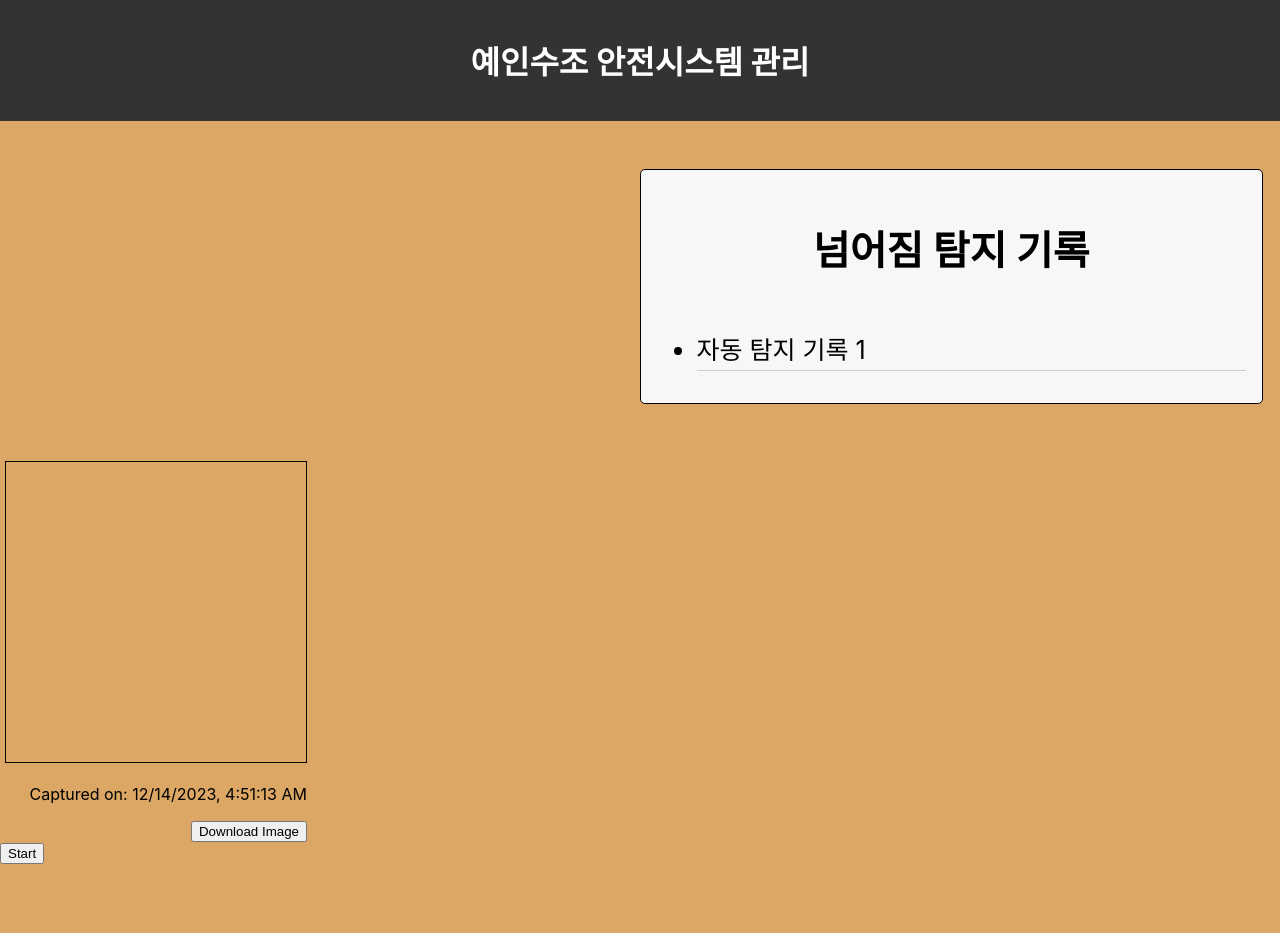
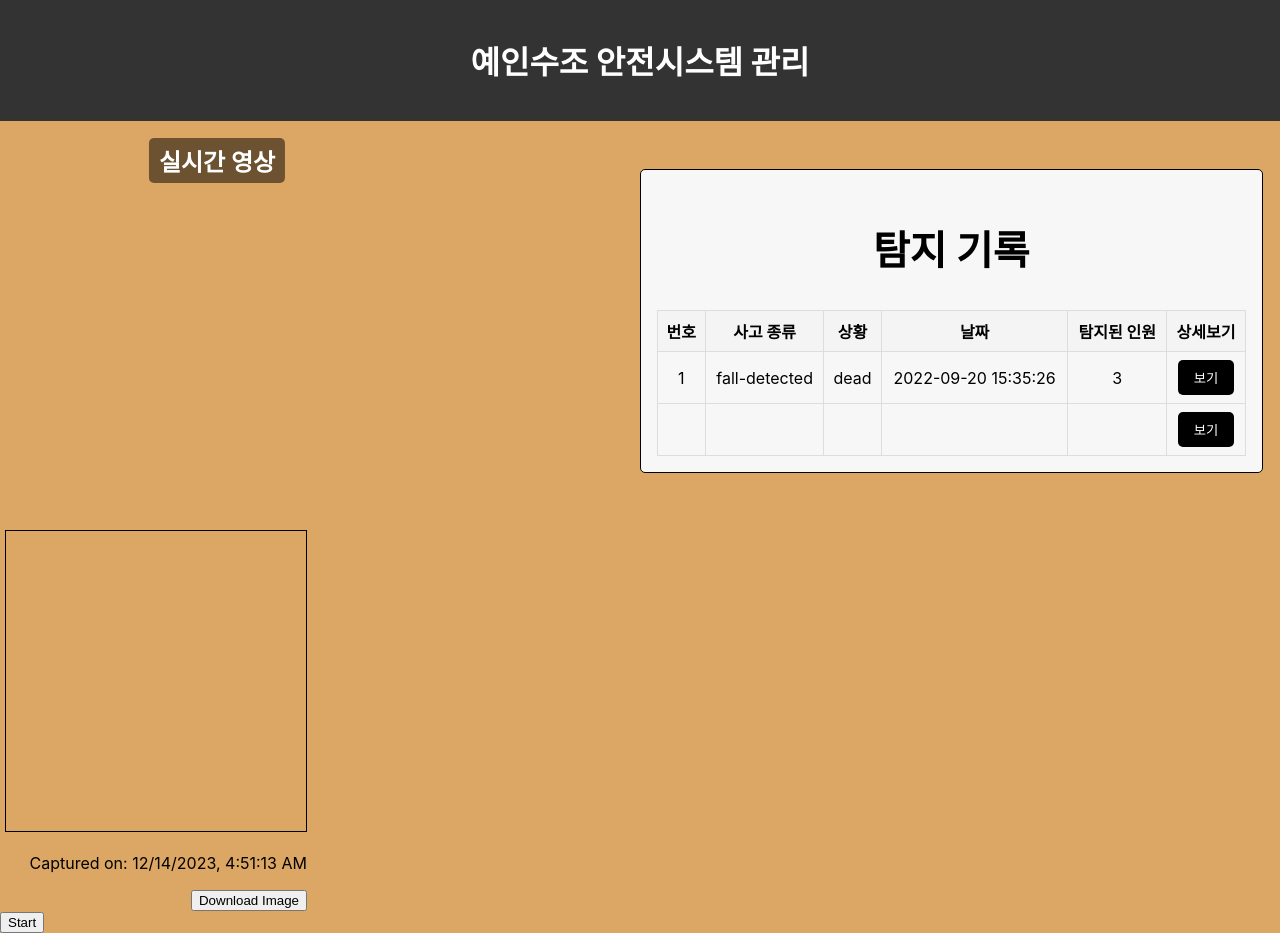
Before and after one commit to capstone-secure-system/capstone-frontend, a React (Create React App) app: page / in a window 1280 px wide. Before the commit the page ends 864 px from the top, so only its background shows below. Built offline with nearby package versions, Linux system fonts and the light colour scheme; no server answers.

Commit message:
Update App.js

```diff
--- a/src/App.js
+++ b/src/App.js
@@ -2,16 +2,20 @@ import React, { useState, useEffect, useRef } from 'react';
 import './App.css'; // App.css 파일을 import
 
 const App = () => {
-  const [logs, setLogs] = useState([]);
-  const [playing, setPlaying] = useState(false);
+    const [playing, setPlaying] = useState(false);
   const [capturedImages, setCapturedImages] = useState([]);
   const videoRef = useRef(null);
-  const containerRef = useRef(null);
+  //const containerRef = useRef(null);
   const imagesContainerRef = useRef(null); // 이미지 컨테이너의 ref 추가
   const HEIGHT = 500;
   const WIDTH = 500;
   const captureInterval = 5000; // 5초마다 자동 캡처
   const maxCapturedImages = 6; // 최대 보여줄 캡처 이미지 수
+
+  const [logs, setLogs] = useState([
+    // 초기 로그 데이터
+    { id: 1, title: 'fall-detected', category: 'dead', date: '2022-09-20 15:35:26', count: 3 },
+     ]);
 
   const capturePhoto = () => {
     if (videoRef.current) {
@@ -96,18 +100,40 @@ const App = () => {
         <h1>예인수조 안전시스템 관리</h1>
       </header>
       <main className="main-content">
-        <div className="video-container">
+      <div className="video-container">
+          <h2 className="webcam-title">실시간 영상</h2>
           <video ref={videoRef} autoPlay playsInline muted />
         </div>
         <div className="log-container">
-          <h2>넘어짐 탐지 기록</h2>
-          <div className="log-list-container" ref={containerRef}>
-            <ul className="log-list">
+          <h2>탐지 기록</h2>
+          <table className="log-table">
+            <thead>
+              <tr>
+                <th>번호</th>
+                <th>사고 종류</th>
+                <th>상황</th>
+                <th>날짜</th>
+                <th>탐지된 인원</th>
+                <th>상세보기</th>
+              </tr>
+            </thead>
+            <tbody>
               {logs.map((log, index) => (
-                <li key={index}>{log}</li>
+                <tr key={index}>
+                  <td>{log.id}</td>
+                  <td>{log.title}</td>
+                  <td>{log.category}</td>
+                  <td>{log.date}</td>
+                  <td>{log.count}</td>
+                  <td>
+                    <button onClick={() => {/* 여기에 사진 보여주는 로직 추가 */}}>
+                    보기
+                    </button>
+                  </td> {/* 추가된 부분 */}
+                </tr>
               ))}
-            </ul>
-          </div>
+            </tbody>
+          </table>
         </div>
       </main>
       <div className="app__capturedImages" ref={imagesContainerRef}>
```
